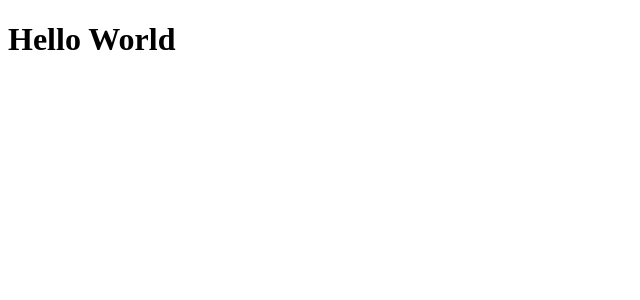
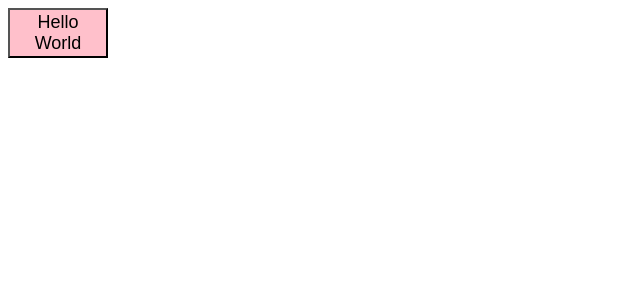
Before and after one commit to shemmmil/eye, a React app: page / in a window 1280 px wide. Shown: the top 300 px of the page, without its empty margins (0-640 px from the left). Built offline with nearby package versions, Linux system fonts and the light colour scheme.

Commit message:
feat: add styled-components

```diff
--- a/package.json
+++ b/package.json
@@ -18,12 +18,14 @@
   "homepage": "https://github.com/shemmmil/eye#readme",
   "dependencies": {
     "react": "^16.13.1",
-    "react-dom": "^16.13.1"
+    "react-dom": "^16.13.1",
+    "styled-components": "^5.0.1"
   },
   "devDependencies": {
     "@types/html-webpack-plugin": "^3.2.2",
     "@types/react": "^16.9.32",
     "@types/react-dom": "^16.9.6",
+    "@types/styled-components": "^5.0.1",
     "html-webpack-plugin": "^4.0.4",
     "ts-loader": "^6.2.2",
     "typescript": "^3.8.3",
--- a/src/index.tsx
+++ b/src/index.tsx
@@ -1,4 +1,12 @@
 import React from "react";
 import ReactDOM from "react-dom";
+import styled from "styled-components";
 
-ReactDOM.render(<h1>Hello World</h1>, document.getElementById("root"));
+const Button = styled.button`
+  width: 100px;
+  height: 50px;
+  background-color: pink;
+  font-size: 18px;
+`;
+
+ReactDOM.render(<Button>Hello World</Button>, document.getElementById("root"));
```
Also changed, not shown: 1 other file (tests, documents, lock files or other folders).
